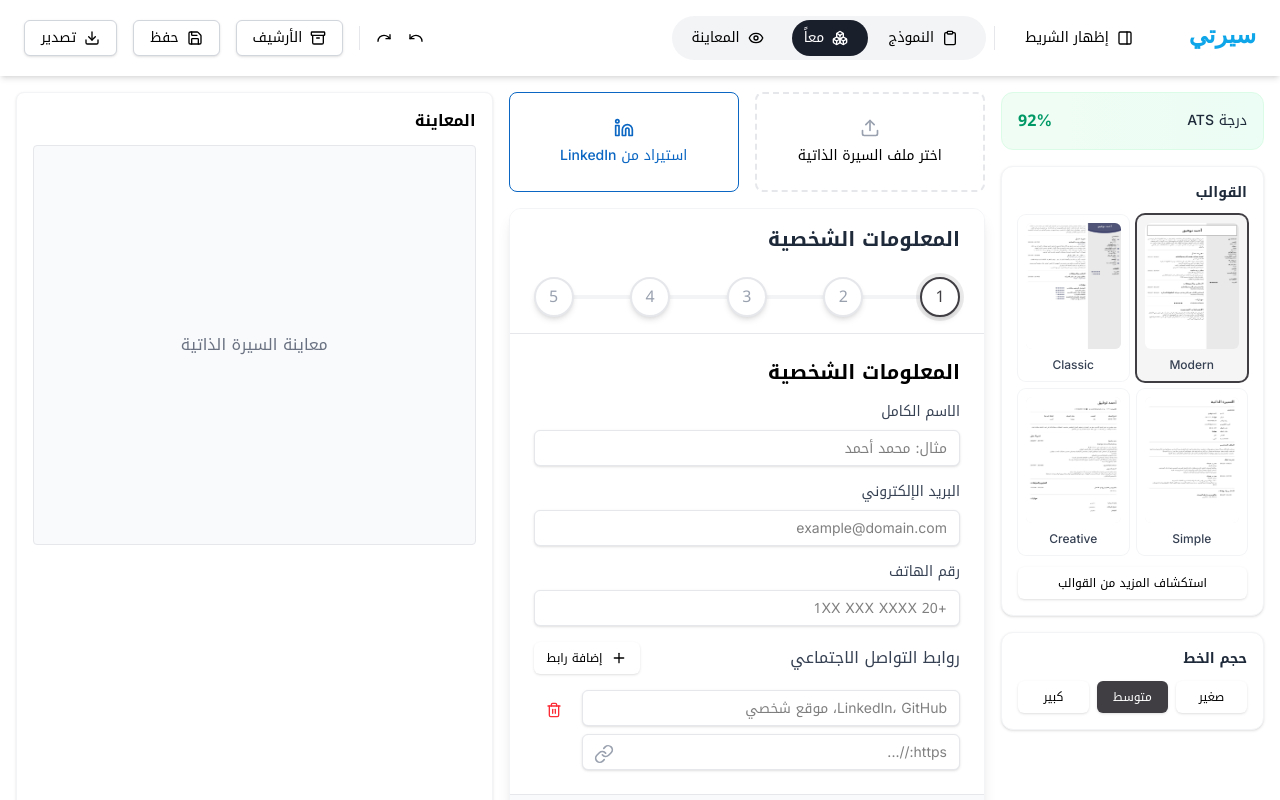
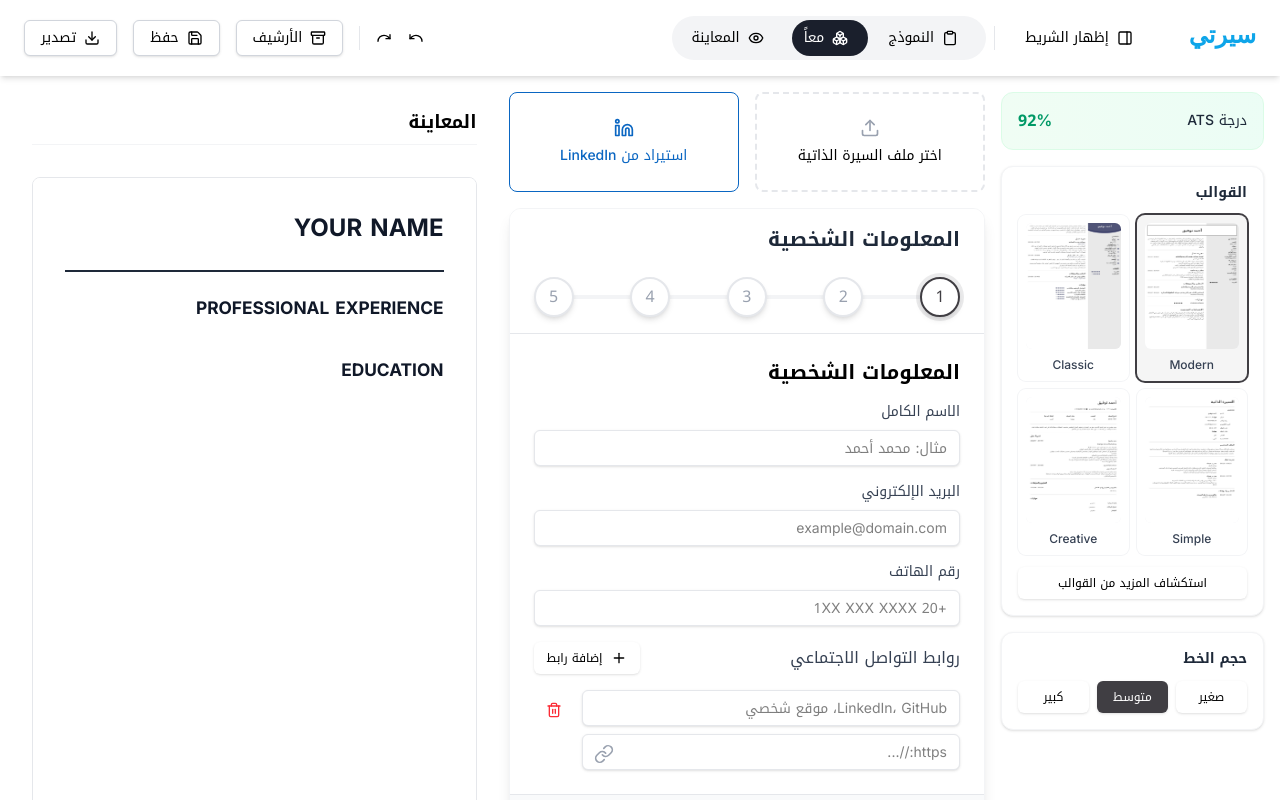
Before and after one commit to abdelrahman-mohamed-010/serrati---ai-resume-builder, a Next.js app: page /dashboard in a window 1280 px wide. Shown: the top 800 px of the page. Built offline with nearby package versions, Linux system fonts and the light colour scheme; a web font is replaced by a local one.

Commit message:
make preview suitable for a4 resume standard

```diff
--- a/app/dashboard/page.tsx
+++ b/app/dashboard/page.tsx
@@ -3,6 +3,7 @@
 import { Sidebar } from "@/components/dashboard/workflow/sidebar/Sidebar";
 import { ResumeUploader } from "@/components/dashboard/importExistingResume/ResumeUploader";
 import ResumeForm from "@/components/dashboard/workflow/resume-form/ResumeForm";
+import { ResumePreview } from "@/components/dashboard/preview/ResumePreview";
 
 export default function Dashboard() {
   return (
@@ -15,12 +16,7 @@ export default function Dashboard() {
           <ResumeUploader />
           <ResumeForm />
         </div>
-        <div className="bg-white rounded-lg p-4 shadow-sm border border-gray-100">
-          <h2 className="text-base font-semibold mb-3">المعاينة</h2>
-          <div className="bg-gray-50 rounded border border-gray-200 h-[400px] flex items-center justify-center">
-            <p className="text-gray-500">معاينة السيرة الذاتية</p>
-          </div>
-        </div>
+        <ResumePreview />
       </div>
     </div>
   );
--- /dev/null
+++ b/components/dashboard/preview/ResumePreview.tsx
@@ -0,0 +1,22 @@
+import React from "react";
+import { CreativeTemplate } from "@/components/dashboard/resumeTemplates";
+
+export const ResumePreview: React.FC = () => {
+  return (
+    <div className="bg-white rounded-lg p-4 flex flex-col h-full">
+      <h2 className="text-lg font-bold mb-4 pb-2 border-b border-gray-100">
+        المعاينة
+      </h2>
+      <div className="flex-1 relative overflow-hidden">
+        <div className=" flex items-start justify-center pt-4">
+          <div
+            className=" border border-gray-200 bg-white rounded-lg overflow-hidden"
+            style={{ width: "595px", height: "842px" }}
+          >
+            <CreativeTemplate />
+          </div>
+        </div>
+      </div>
+    </div>
+  );
+};
--- a/components/dashboard/resumeTemplates/CreativeTemplate.tsx
+++ b/components/dashboard/resumeTemplates/CreativeTemplate.tsx
@@ -13,138 +13,65 @@ const CreativeTemplate: React.FC = () => {
   } = useResumeStore();
 
   const fontSizeClass = {
-    small: { body: "text-sm", heading: "text-lg" },
-    medium: { body: "text-base", heading: "text-xl" },
-    large: { body: "text-lg", heading: "text-2xl" },
+    small: { body: "text-[0.75rem]", heading: "text-[1rem]" }, // 9pt body, 12pt headings
+    medium: { body: "text-[0.833rem]", heading: "text-[1.083rem]" }, // 10pt body, 13pt headings
+    large: { body: "text-[0.917rem]", heading: "text-[1.167rem]" }, // 11pt body, 14pt headings
   }[fontSize];
 
   return (
-    <div className="max-w-4xl mx-auto p-8 bg-white shadow-lg">
-      {/* Distinctive Header */}
-      <header className="mb-12 relative">
-        <div className="absolute left-0 top-0 w-24 h-24 bg-purple-600 rounded-full -z-10"></div>
-        <div className="pl-12 pt-6">
-          <h1
-            className={`${fontSizeClass.heading} text-4xl font-bold mb-2 text-gray-800`}
-          >
-            {personalInfo.name || "Your Name"}
+    <div className="= mx-auto p-8 bg-white">
+      {/* ATS-Friendly Header */}
+      <header className="mb-6 border-b-2 border-gray-800 pb-4">
+        <h1 className={`text-[1.5rem] font-bold mb-2 text-gray-900`}>
+          {personalInfo.name || "YOUR NAME"}
         </h1>
-          <div className="flex flex-wrap mt-4">
-            {personalInfo.email && (
-              <a
-                href={`mailto:${personalInfo.email}`}
-                className="mr-4 text-purple-600 hover:text-purple-800"
-              >
-                {personalInfo.email}
-              </a>
-            )}
-            {personalInfo.phone && (
-              <a
-                href={`tel:${personalInfo.phone}`}
-                className="mr-4 text-purple-600 hover:text-purple-800"
-              >
-                {personalInfo.phone}
-              </a>
-            )}
+        <div className="flex flex-wrap gap-3 text-gray-700 text-[0.833rem]">
+          {personalInfo.email && <div>{personalInfo.email}</div>}
+          {personalInfo.phone && <div>{personalInfo.phone}</div>}
           {personalInfo.socialLinks.map(
             (link, index) =>
               link.platform &&
               link.url && (
-                  <a
-                    key={index}
-                    href={link.url}
-                    target="_blank"
-                    rel="noopener noreferrer"
-                    className="mr-4 text-purple-600 hover:text-purple-800"
-                  >
-                    {link.platform}
-                  </a>
+                <div key={index}>
+                  {link.platform}: {link.url}
+                </div>
               )
           )}
         </div>
-        </div>
       </header>
 
-      <div className="grid grid-cols-12 gap-8">
-        {/* Left Column - About & Skills */}
-        <div className="col-span-12 md:col-span-5">
-          {/* Professional Summary */}
+      {/* Professional Summary - Important for ATS keyword matching */}
       {professionalSummary && (
-            <section className="mb-8 bg-gray-50 p-6 rounded-lg">
+        <section className="mb-6">
           <h2
-                className={`${fontSizeClass.heading} font-bold mb-3 text-gray-800 flex items-center`}
+            className={`${fontSizeClass.heading} font-bold mb-2 text-gray-900 uppercase`}
           >
-                <span className="w-6 h-6 bg-purple-600 rounded-full mr-2 inline-block"></span>
-                About Me
-              </h2>
-              <p className={`${fontSizeClass.body} text-gray-700`}>
-                {professionalSummary}
-              </p>
-            </section>
-          )}
-
-          {/* Skills */}
-          {skills && (
-            <section className="mb-8 bg-gray-50 p-6 rounded-lg">
-              <h2
-                className={`${fontSizeClass.heading} font-bold mb-3 text-gray-800 flex items-center`}
-              >
-                <span className="w-6 h-6 bg-purple-600 rounded-full mr-2 inline-block"></span>
-                Skills
+            Professional Summary
           </h2>
           <div
-                className={`${fontSizeClass.body} text-gray-700`}
-                dangerouslySetInnerHTML={{ __html: skills }}
+            className={`${fontSizeClass.body} text-gray-800`}
+            dangerouslySetInnerHTML={{ __html: professionalSummary }}
           />
         </section>
       )}
 
-          {/* Education */}
-          {education.length > 0 && (
-            <section className="mb-8 bg-gray-50 p-6 rounded-lg">
+      {/* Experience - Linear format for better ATS parsing */}
+      {experiences.length > 0 && (
+        <section className="mb-6">
           <h2
-                className={`${fontSizeClass.heading} font-bold mb-3 text-gray-800 flex items-center`}
+            className={`${fontSizeClass.heading} font-bold mb-3 text-gray-900 uppercase`}
           >
-                <span className="w-6 h-6 bg-purple-600 rounded-full mr-2 inline-block"></span>
-                Education
+            Professional Experience
           </h2>
-              {education.map((edu, index) => (
-                <div key={index} className="mb-4">
-                  <h3 className="font-medium text-gray-900">{edu.degree}</h3>
-                  <p className="text-purple-600">{edu.institution}</p>
-                  <p className="text-gray-500">{edu.graduationYear}</p>
+          {experiences.map((exp) => (
+            <div key={exp.id} className="mb-4">
+              <div className="flex justify-between items-baseline">
+                <h3 className="font-bold text-gray-900">{exp.title}</h3>
+                <span className="text-gray-700">{exp.duration}</span>
               </div>
-              ))}
-            </section>
-          )}
-        </div>
-
-        {/* Right Column - Experience & Custom Sections */}
-        <div className="col-span-12 md:col-span-7">
-          {/* Experience */}
-          {experiences.length > 0 && (
-            <section className="mb-8">
-              <h2
-                className={`${fontSizeClass.heading} font-bold mb-6 text-gray-800 flex items-center`}
-              >
-                <span className="w-6 h-6 bg-purple-600 rounded-full mr-2 inline-block"></span>
-                Experience
-              </h2>
-              {experiences.map((exp, i) => (
+              <p className="font-semibold text-gray-800">{exp.company}</p>
               <div
-                  key={exp.id}
-                  className={`mb-6 relative pl-6 ${
-                    i < experiences.length - 1
-                      ? "border-l-2 border-purple-200"
-                      : ""
-                  }`}
-                >
-                  <div className="absolute w-4 h-4 bg-purple-600 rounded-full left-[-8px] top-1"></div>
-                  <h3 className="font-bold text-gray-900">{exp.title}</h3>
-                  <p className="text-purple-600 mb-1">{exp.company}</p>
-                  <p className="text-gray-500 mb-2">{exp.duration}</p>
-                  <div
-                    className={`${fontSizeClass.body} text-gray-700`}
+                className={`${fontSizeClass.body} text-gray-800 mt-1`}
                 dangerouslySetInnerHTML={{ __html: exp.description }}
               />
             </div>
@@ -152,27 +79,60 @@ const CreativeTemplate: React.FC = () => {
         </section>
       )}
 
-          {/* Custom Sections */}
+      {/* Skills - Critical for ATS keyword scanning */}
+      {skills && (
+        <section className="mb-6">
+          <h2
+            className={`${fontSizeClass.heading} font-bold mb-2 text-gray-900 uppercase`}
+          >
+            Technical Skills
+          </h2>
+          <div
+            className={`${fontSizeClass.body} text-gray-800`}
+            dangerouslySetInnerHTML={{ __html: skills }}
+          />
+        </section>
+      )}
+
+      {/* Education - Standard format */}
+      {education.length > 0 && (
+        <section className="mb-6">
+          <h2
+            className={`${fontSizeClass.heading} font-bold mb-3 text-gray-900 uppercase`}
+          >
+            Education
+          </h2>
+          {education.map((edu) => (
+            <div key={edu.id} className="mb-3">
+              <div className="flex justify-between items-baseline">
+                <h3 className="font-bold text-gray-900">{edu.degree}</h3>
+                <span className="text-gray-700">{edu.graduationYear}</span>
+              </div>
+              <p className="text-gray-800">{edu.institution}</p>
+              {edu.skills && <p className="text-gray-700 mt-1">{edu.skills}</p>}
+            </div>
+          ))}
+        </section>
+      )}
+
+      {/* Custom Sections - With standardized formatting */}
       {customSections.map(
         (section, index) =>
           section.title && (
-                <section key={index} className="mb-8">
+            <section key={index} className="mb-6">
               <h2
-                    className={`${fontSizeClass.heading} font-bold mb-3 text-gray-800 flex items-center`}
+                className={`${fontSizeClass.heading} font-bold mb-2 text-gray-900 uppercase`}
               >
-                    <span className="w-6 h-6 bg-purple-600 rounded-full mr-2 inline-block"></span>
                 {section.title}
               </h2>
               <div
-                    className={`${fontSizeClass.body} text-gray-700 pl-6`}
+                className={`${fontSizeClass.body} text-gray-800`}
                 dangerouslySetInnerHTML={{ __html: section.content }}
               />
             </section>
           )
       )}
     </div>
-      </div>
-    </div>
   );
 };
 
```
Lines whose indentation alone changed are shown as unchanged.
